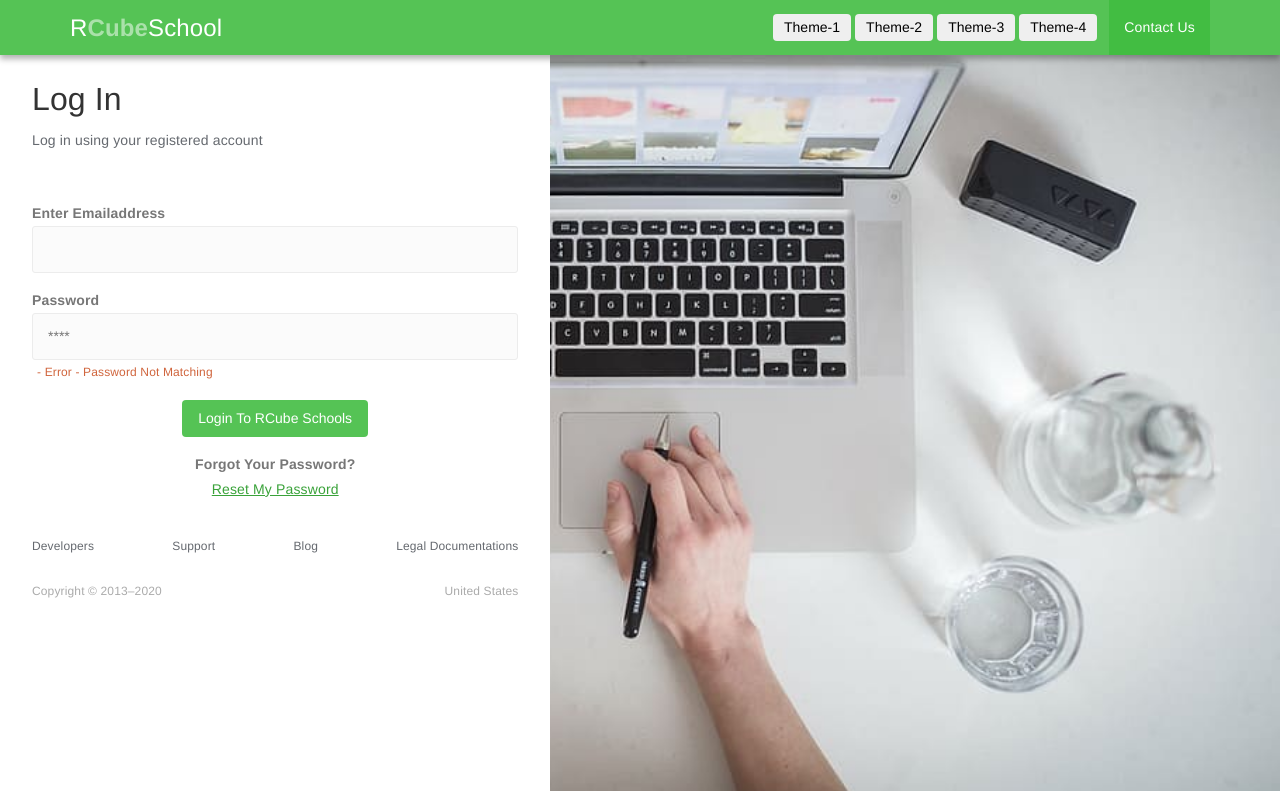
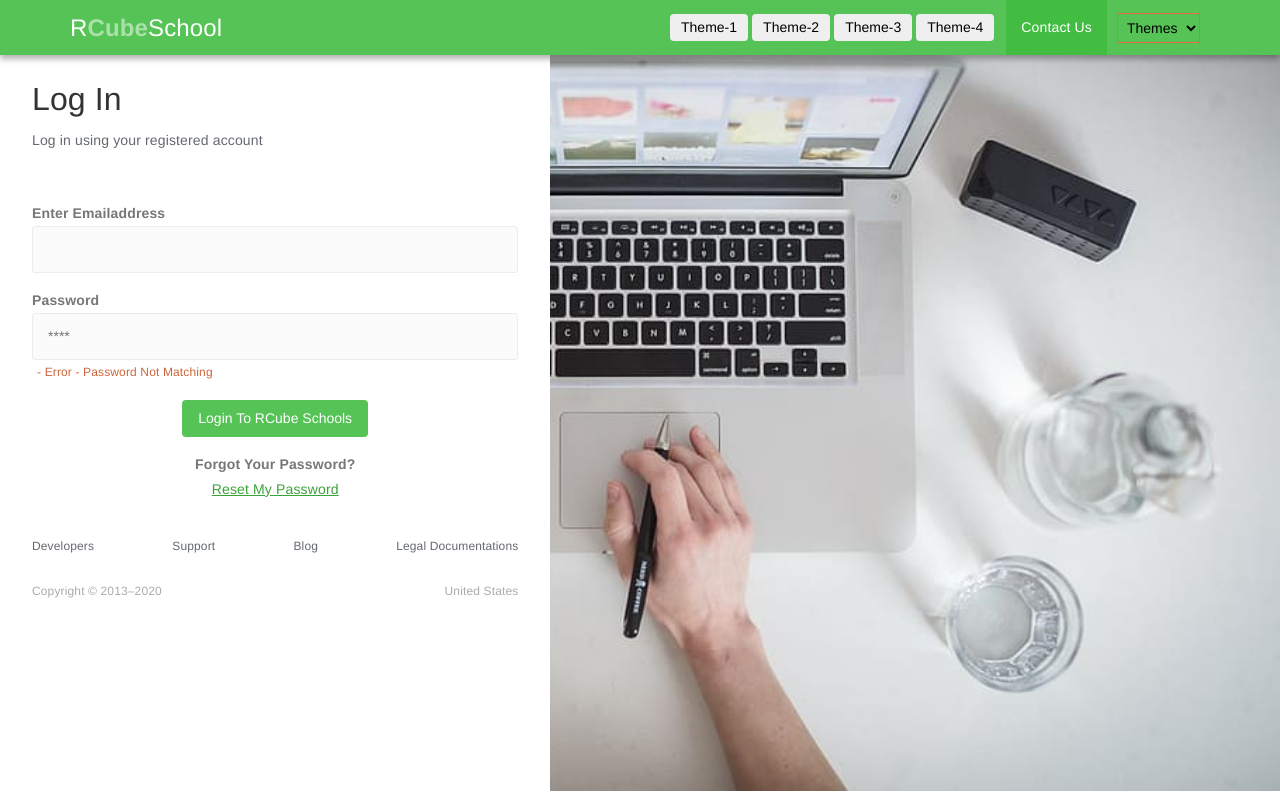
Before and after one commit to rcubesystem/myjamathschool, a plain HTML site: page login.html in a window 1280 px wide. Drawn offline with Linux system fonts and the light colour scheme.

Commit message:
Update login.html

```diff
--- a/login.html
+++ b/login.html
@@ -46,12 +46,12 @@
                     <a href="index.html">contact us</a>
                   </li>
                   <li>
-                    <!-- <select name="" id="themeSelect">
+                     <select name="" id="themeSelect">
                       <option disabled selected value>Themes</option>
                       <option value="1" id="toggle-green">Green</option>
                       <option value="2">Blue</option>
                       <option value="3">Red</option>
-                    </select> -->
+                    </select>
                   </li>
                 </ul>
               </div>
```
